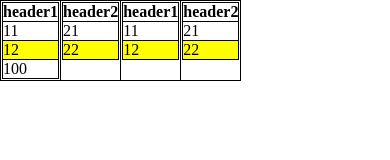
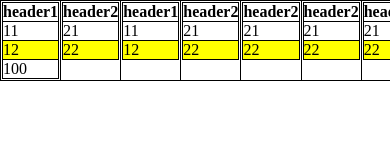
Before and after one commit to nataszczypiora/RecruitmentTasks, a plain HTML site: page task_1/index.html in a window 390 px wide. Drawn offline with Linux system fonts and the light colour scheme.

Commit message:
Added responsive behaviour

```diff
--- a/task_1/index.html
+++ b/task_1/index.html
@@ -6,10 +6,11 @@
     <link rel="stylesheet" href="style.css">
 </head>
 <body>
+<div style="overflow-x:auto;">
     <table id="table">
     </table>
     <script type="text/javascript">
-        data = '[{"header" : "header1", "values": ["11", "12", "100"]},{"header" : "header2", "values": ["21", "22"]},{"header" : "header1", "values": ["11", "12"]},{"header" : "header2", "values": ["21", "22"]}]'
+        data = '[{"header" : "header1", "values": ["11", "12", "100"]},{"header" : "header2", "values": ["21", "22"]},{"header" : "header1", "values": ["11", "12"]},{"header" : "header2", "values": ["21", "22"]},{"header" : "header2", "values": ["21", "22"]}, {"header" : "header2", "values": ["21", "22"]}, {"header" : "header2", "values": ["21", "22"]}, {"header" : "header2", "values": ["21", "22"]}]'
         let mydata = JSON.parse(data)
         let tab = document.getElementById('table')
 
@@ -37,6 +38,6 @@
         }
         createTable()
     </script>
-
+</div>
 </body>
 </html>
```
